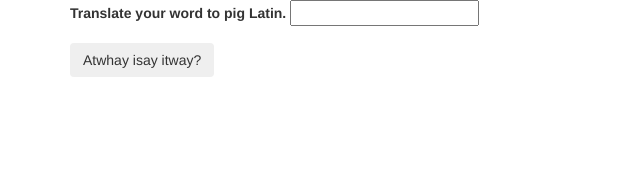
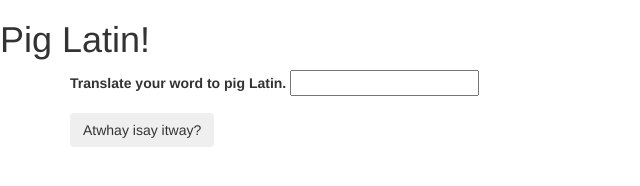
Before and after one commit to alikinsella/pig-latin, a plain HTML site: page index.html in a window 1280 px wide. Shown: the whole page, without its empty margins (0-640 px from the left). Drawn offline with Linux system fonts and the light colour scheme.

Commit message:
add js scripts and first spec condition

```diff
--- a/index.html
+++ b/index.html
@@ -10,6 +10,7 @@
     <title>Pig Latin Translator</title>
   </head>
   <body>
+    <h1>Pig Latin!</h1>
     <div class="container">
       <form id="sentence">
         <div class="form-group">
--- a/js/scripts.js
+++ b/js/scripts.js
@@ -3,14 +3,13 @@ var vowels = ["a", "e", "i", "o", "u", "y"]
 var pigLatin = function(word) {
   if (typeof word !== "string") {
     return false
-  }
+  }};
 
 //   if (word.slice(0) === )
 
 //   var wordSplit = input.split("");
 //   if ("a", || "e", || "i", || "o", || "u")
 // };
-
 
 
 
```
Also changed, not shown: 1 other file.
